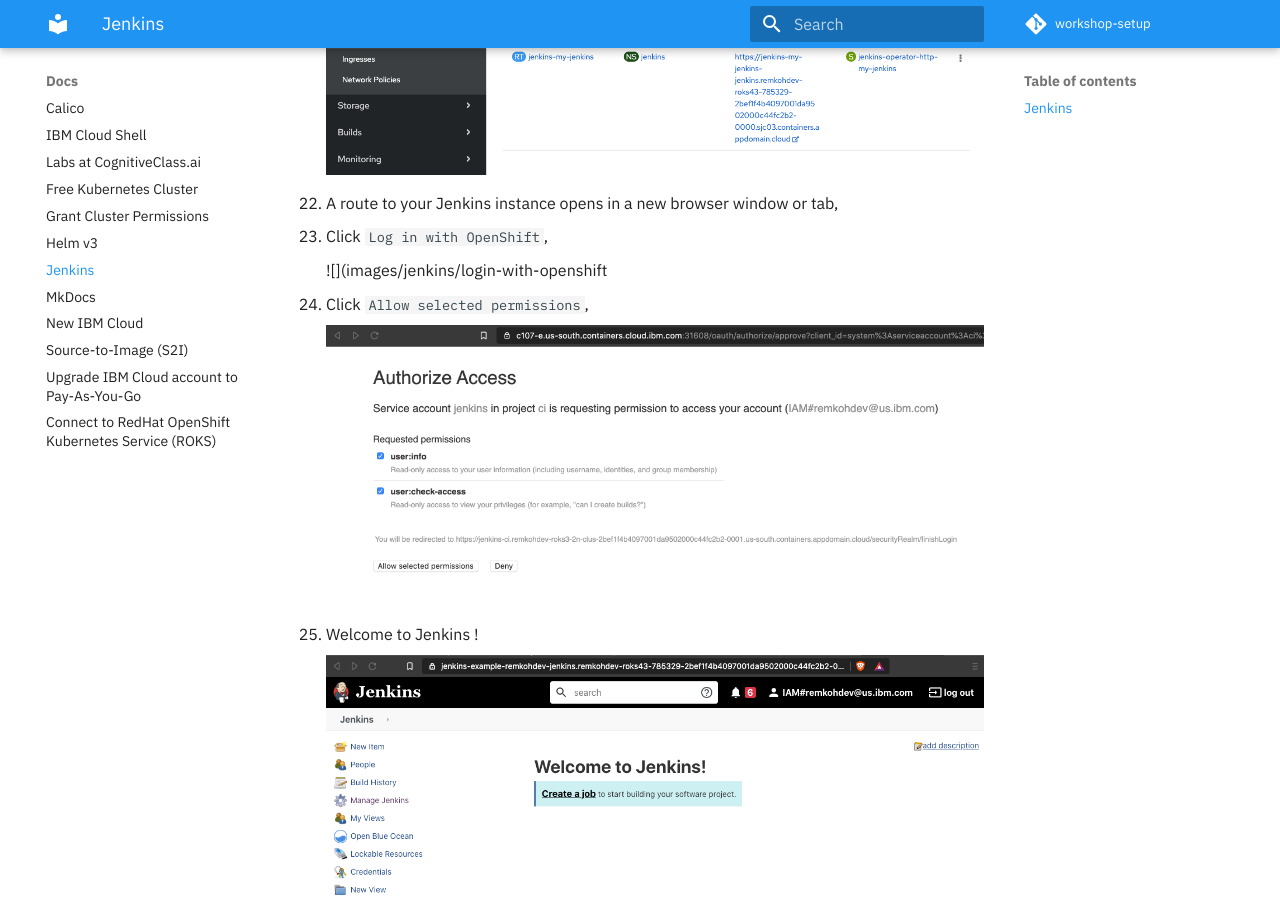
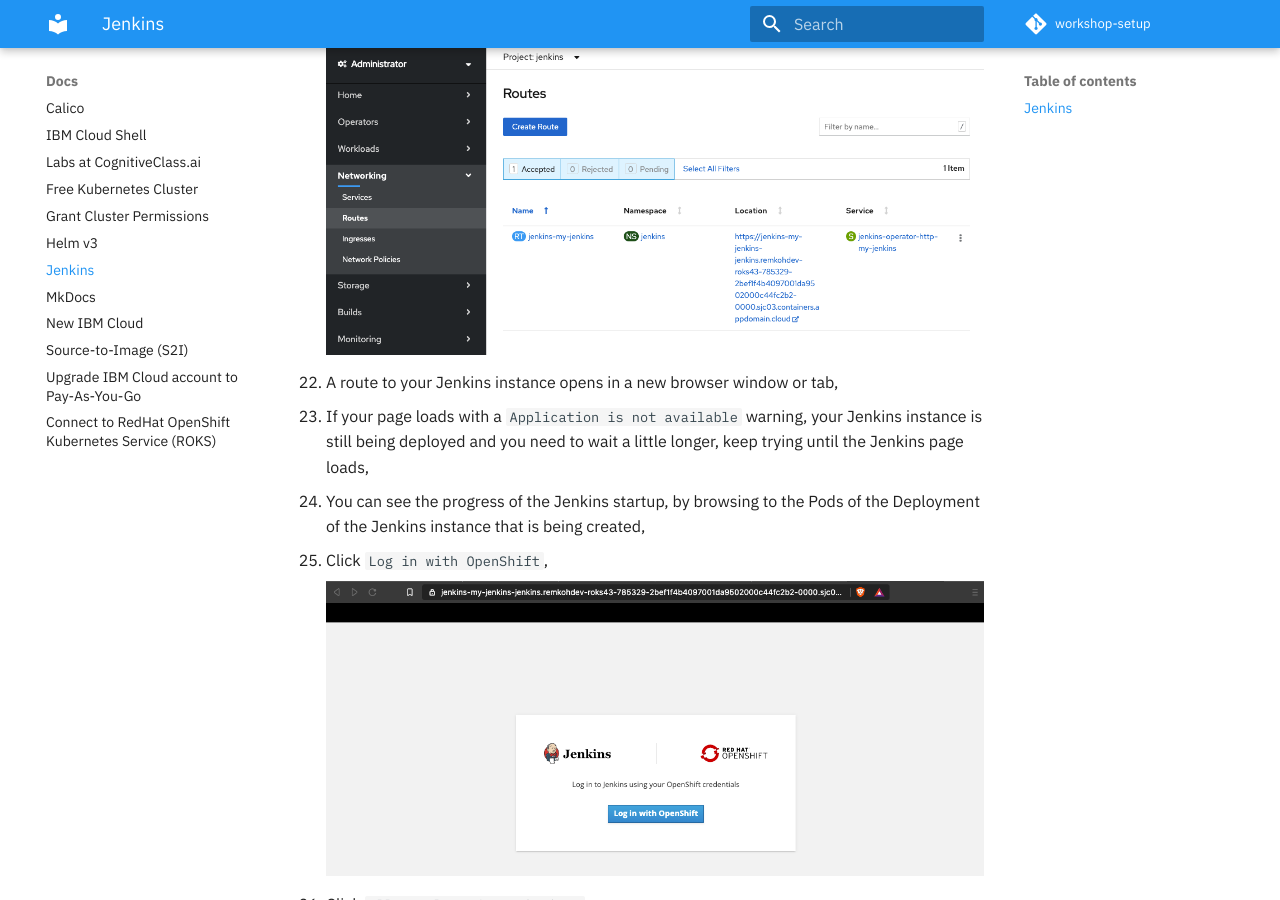
Before and after one commit to IBM/workshop-setup, an MkDocs documentation site: the page built from docs/JENKINS.md, in a window 1280 px wide and 900 px high, scrolled down 6448 px. Built offline with MkDocs 1.6.1 and Material for MkDocs 9.7.7, drawn with Linux system fonts in a browser that asks for light colours; comment, search, counter and statistics services are not loaded; some of the changed text lies outside the part shown.

Commit message:
update to OCP45 and fix minor issues

```diff
--- a/docs/JENKINS.md
+++ b/docs/JENKINS.md
@@ -46,11 +46,11 @@ Pre-requirements:
 
     ![](images/jenkins/install-jenkins-operator.png)
 
-13. In the `Create Operator Subscription` window, choose `A specific namespace in the cluster` and select the project `jenkins`, select `alpha` under `Update Channel`, select `Automatic` under `Approval Strategy`,
+13. In the `Install Operator` window, in the `Update Channel` section, select `alpha` under `Update Channel`, choose `A specific namespace in the cluster` and in the `Installed Namespace` section, select the project `jenkins` from the dropdown, select `Automatic` under `Approval Strategy`,
 
     ![](images/jenkins/jenkins-operator-config.png)
 
-14. Click `Subscribe`,
+14. Click `Install`,
 15. The `Installed Operators` page will load, wait until the `Jenkins Operator` has a `Status` of `Succeeded`,
 
     ![](images/jenkins/installed-operator-succeeded.png)
@@ -77,19 +77,21 @@ Pre-requirements:
     ![](images/jenkins/jenkins-route.png)
 
 22. A route to your Jenkins instance opens in a new browser window or tab,
-23. Click `Log in with OpenShift`,
+23. If your page loads with a `Application is not available` warning, your Jenkins instance is still being deployed and you need to wait a little longer, keep trying until the Jenkins page loads,
+24. You can see the progress of the Jenkins startup, by browsing to the Pods of the Deployment of the Jenkins instance that is being created,
+25. Click `Log in with OpenShift`,
 
-    ![](images/jenkins/login-with-openshift
+    ![](images/jenkins/login-with-openshift.png)
 
-24. Click `Allow selected permissions`,
+26. Click `Allow selected permissions`,
 
     ![OpenShift Jenkins Allow selected permissions](images/jenkins/jenkins-login-set-permissions.png)
 
-25. Welcome to Jenkins !
+27. Welcome to Jenkins !
 
     ![](images/jenkins/welcome-to-jenkins.png)
 
-26. Configure Jenkins
+28. Configure Jenkins
     1. Go to Jenkins > Manage Jenkins > Global Tool Configuration,
     2. Go to the `Maven` section,
     3. Click `Maven Installations`,
```
Also changed, not shown: other parts of docs/JENKINS.md (+3 -3 lines), docs/images/jenkins/jenkins-operator-config.png, docs/images/jenkins/jenkins-operator-details.png.
